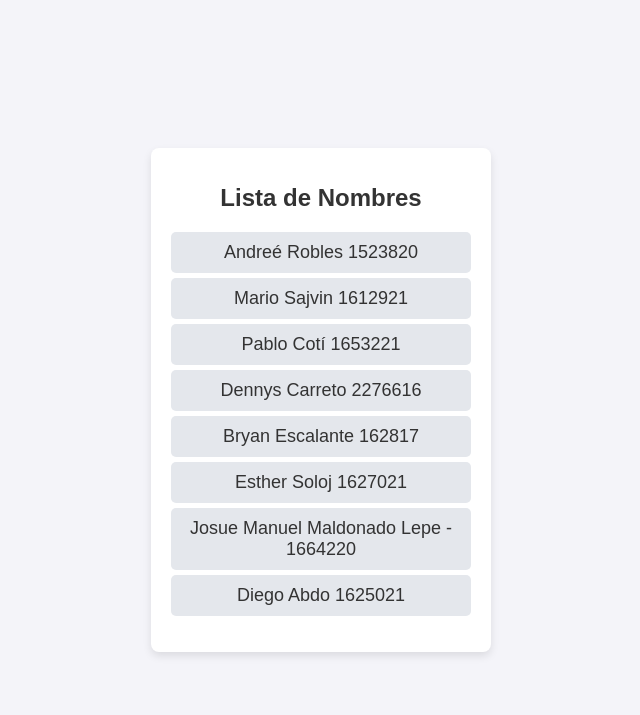
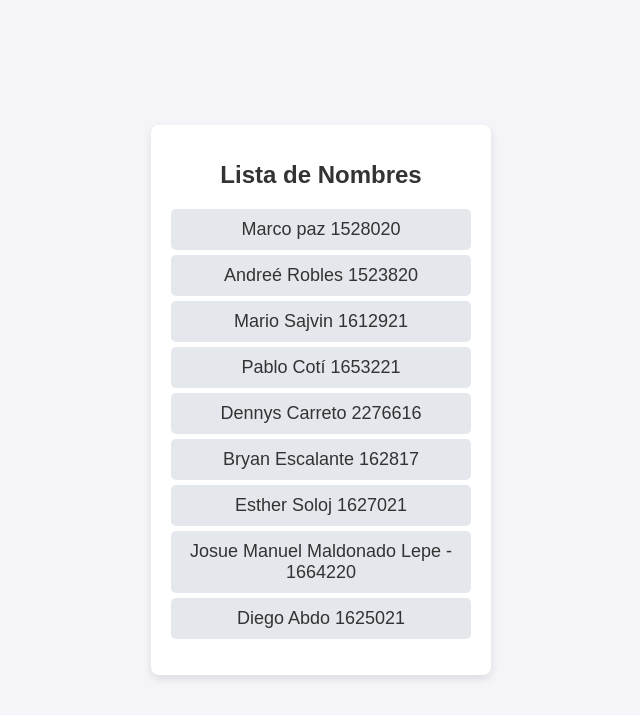
Before and after one commit to PabloCoti/proyecto_so_2, a Django app: page /polls/ in a window 1280 px wide. Shown: the top 715 px of the page, without its empty margins (319-959 px from the left). Run offline with Django 3.2, Linux system fonts and the light colour scheme.

Commit message:
Puse mi nombre en index

```diff
--- a/polls/templates/polls/index.html
+++ b/polls/templates/polls/index.html
@@ -49,6 +49,7 @@
         <h1>Lista de Nombres</h1>
         <ol>
             <!-- ¡¡¡Poner en esta parte nombre y carnet!!! -->
+            <li>Marco paz 1528020</li>
             <li>Andreé Robles 1523820</li>
             <li>Mario Sajvin  1612921</li>
             <li>Pablo Cotí    1653221</li>
```
